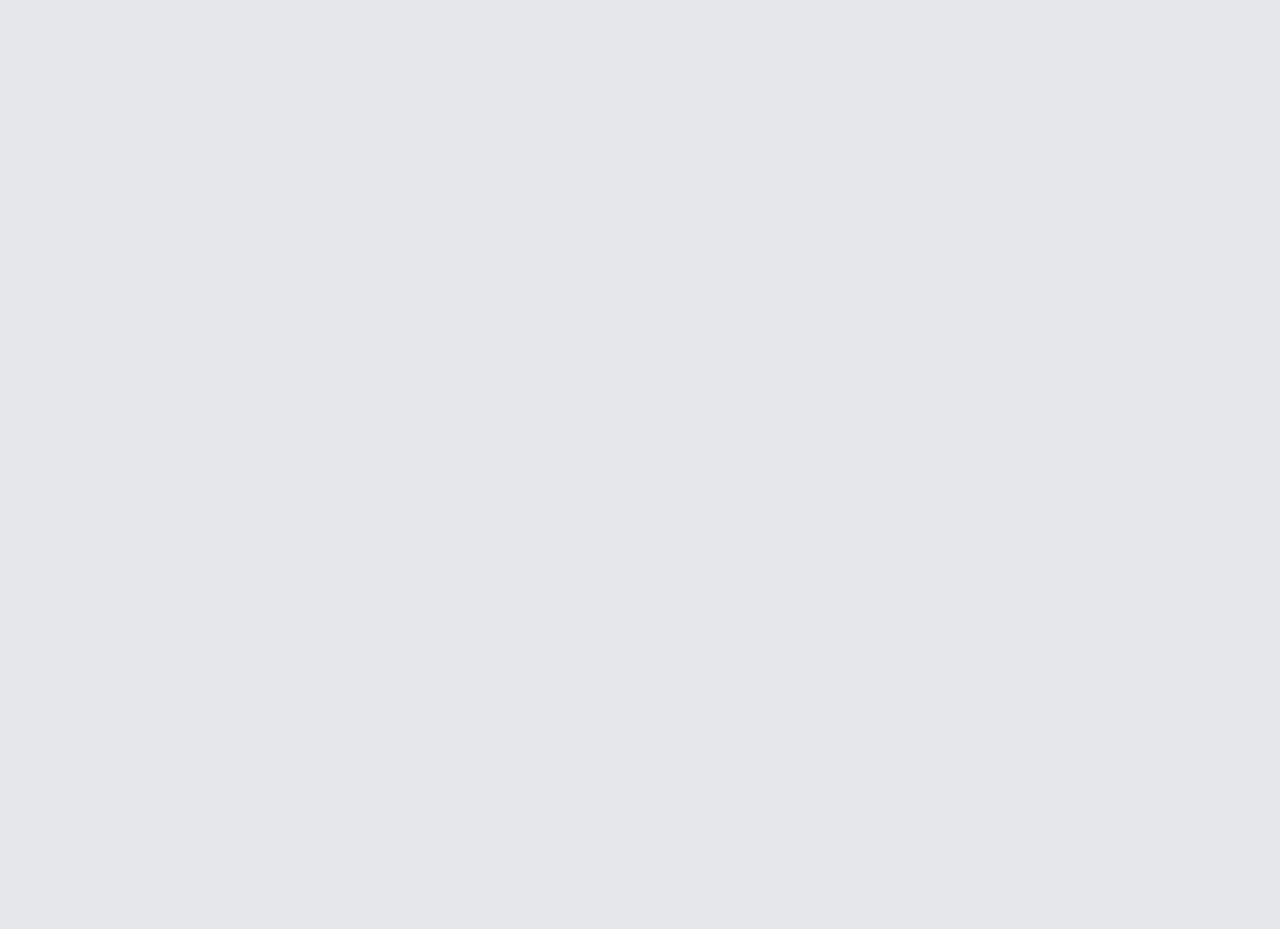
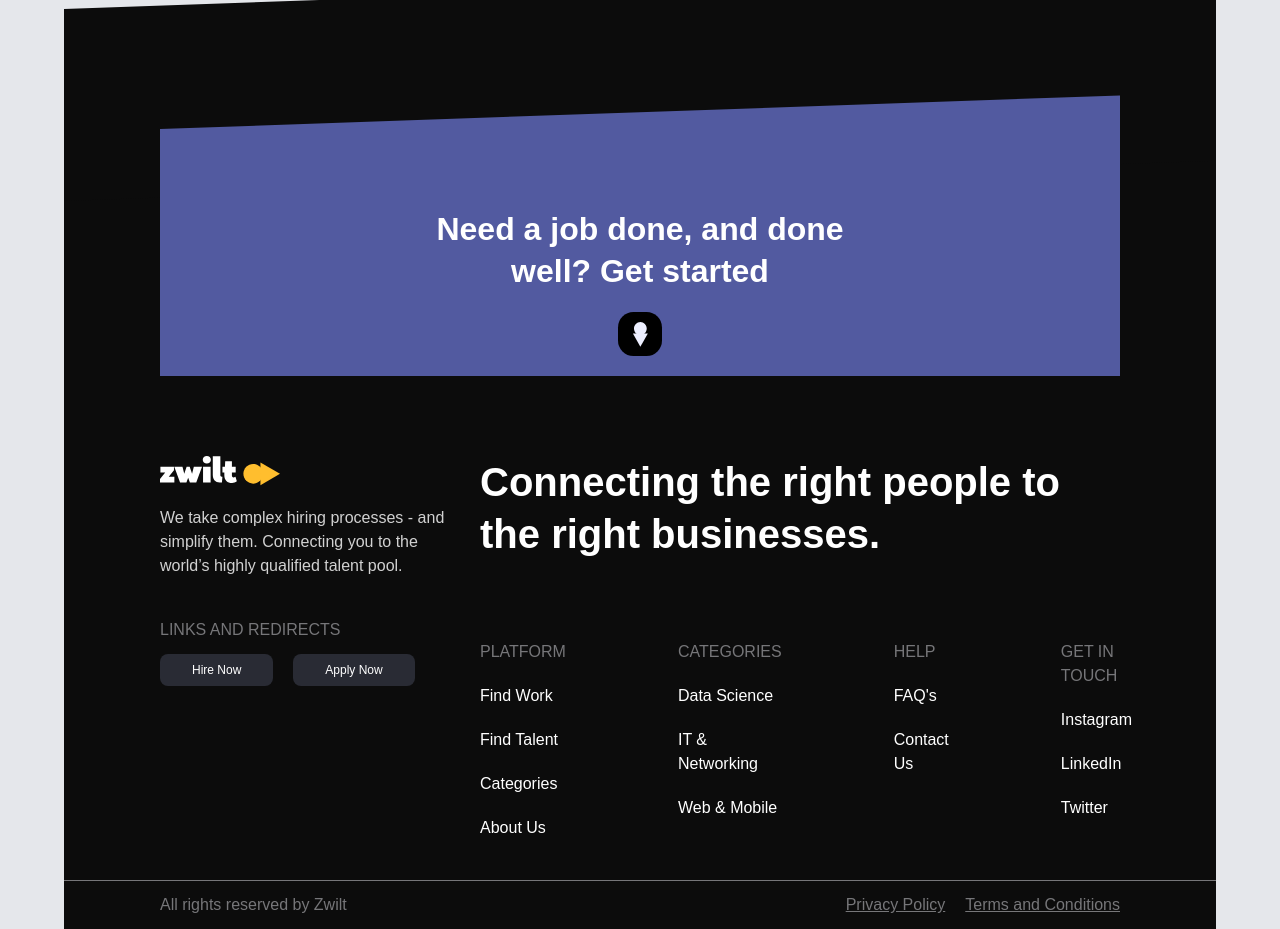
Before and after one commit to ChuksJoshuaa/punch-frontend-task, a React (Vite) app: page / in a window 1280 px wide. Shown: the part 5340-6269 px from the top of the page. Before the commit the page ends 5333 px from the top, so only its background shows below. Built offline with nearby package versions, Linux system fonts and the light colour scheme; a web font is replaced by a local one.

Commit message:
footer ui completed

```diff
--- a/src/components/Footer.tsx
+++ b/src/components/Footer.tsx
@@ -1,5 +1,169 @@
 const Footer = () => {
-  return <div>Footer</div>;
+  return (
+    <div
+      className="relative pt-10"
+      style={{
+        marginTop: "80px",
+        background: "linear-gradient(rgb(12, 12, 12) 0%, rgb(12, 12, 12) 100%)",
+      }}
+    >
+      <div
+        className="absolute top-0 left-0 w-full h-48 bg-blue-500 transform -skew-y-2 origin-top-left"
+        style={{ zIndex: 10, backgroundColor: "rgb(12, 12, 12)" }}
+      ></div>
+      <div className="mx-auto w-5/6 relative mt-10">
+        <div
+          className="absolute top-0 left-0 w-full h-48 bg-blue-500 transform -skew-y-2 origin-top-left"
+          style={{ zIndex: 10, backgroundColor: "rgb(82, 90, 160)" }}
+        ></div>
+        <div
+          className="relative z-10 mx-auto w-full px-10 flex items-center justify-center pt-20 pb-5 mt-20"
+          style={{ backgroundColor: "rgb(82, 90, 160)", zIndex: 20 }}
+        >
+          <div className="flex flex-col justify-center items-center">
+            <div
+              className="font-bold text-center text-white"
+              style={{ fontSize: "2rem", lineHeight: "1.3" }}
+            >
+              Need a job done, and done <br /> well? Get started
+            </div>
+            <div className="flex gap-3 items-center mt-5">
+              <div
+                className="flex justify-center items-center rounded-full overflow-hidden bg-black h-11 w-11"
+                style={{ borderRadius: "35%" }}
+              >
+                <svg
+                  width="16"
+                  height="26"
+                  viewBox="0 0 16 26"
+                  fill="none"
+                  xmlns="http://www.w3.org/2000/svg"
+                >
+                  <path
+                    d="M8.36366 14.22C4.8405 14.22 1.98442 11.2404 1.98442 7.56486C1.98442 3.8893 4.8405 0.909667 8.36366 0.909668C11.8868 0.909668 14.7429 3.8893 14.7429 7.56486C14.7429 11.2404 11.8868 14.22 8.36366 14.22Z"
+                    fill="#EDEFFF"
+                  />
+                  <path
+                    d="M0.890834 12.5087L15.8365 12.5087L8.36366 25.8191L0.890834 12.5087Z"
+                    fill="#EDEFFF"
+                  />
+                </svg>
+              </div>
+            </div>
+          </div>
+        </div>
+        <div className="flex flex-col md:flex-row gap-8 w-full mx-auto mt-20 text-white">
+          <div className="w-full md:w-2/6">
+            <svg
+              width="120"
+              height="30"
+              viewBox="0 0 120 30"
+              fill="none"
+              xmlns="http://www.w3.org/2000/svg"
+            >
+              <path
+                d="M0 26.4321V22.8794L5.21521 16.4845H0.403758V10.8002H13.9633V14.3529L8.74809 20.7478H14.3671V26.4321H0Z"
+                fill="white"
+              />
+              <path
+                d="M20.0654 26.4321L14.2782 10.8002H22.488L24.2376 17.6569L26.6265 10.8002H29.6883L32.0772 17.6569L33.8268 10.8002H42.0366L36.2494 26.4321H29.8902L28.1742 21.636L26.4246 26.4321H20.0654Z"
+                fill="white"
+              />
+              <path
+                d="M49.7419 6.50145C48.9792 7.1883 48.0035 7.53173 46.8146 7.53173C45.6258 7.53173 44.65 7.1883 43.8874 6.50145C43.1247 5.79091 42.7434 4.87905 42.7434 3.76587C42.7434 2.65268 43.1247 1.75267 43.8874 1.06581C44.65 0.35527 45.6258 0 46.8146 0C48.0035 0 48.9792 0.35527 49.7419 1.06581C50.5045 1.75267 50.8859 2.65268 50.8859 3.76587C50.8859 4.87905 50.5045 5.79091 49.7419 6.50145ZM43.0462 26.4321V10.8002H50.6167V26.4321H43.0462Z"
+                fill="white"
+              />
+              <path
+                d="M59.6563 26.4321C57.5254 26.4321 55.843 25.7808 54.6093 24.4781C53.398 23.1755 52.7924 21.3873 52.7924 19.1135V0.142108H60.3629V18.9004C60.3629 19.5162 60.4863 20.0017 60.733 20.357C61.0022 20.6886 61.3498 20.8544 61.776 20.8544H62.4153L61.9443 26.4321H59.6563Z"
+                fill="white"
+              />
+              <path
+                d="M75.4696 20.8188L76.8491 25.3308C75.3463 26.4676 73.7537 27.0361 72.0713 27.0361C69.6712 27.0361 67.7758 26.3374 66.3851 24.94C65.0168 23.5426 64.3326 21.6241 64.3326 19.1846V16.4845H62.4484V10.8002H64.9383L65.2074 5.32906H71.9031V10.8002H75.7052V16.4845H71.9031V19.1846C71.9031 19.8715 72.0377 20.4162 72.3069 20.8188C72.5985 21.1978 72.991 21.3873 73.4845 21.3873C74.0228 21.3873 74.6845 21.1978 75.4696 20.8188Z"
+                fill="white"
+              />
+              <path
+                d="M102.956 17.8619C102.956 23.2584 98.5782 27.6331 93.1774 27.6331C87.7766 27.6331 83.3984 23.2584 83.3984 17.8619C83.3984 12.4653 87.7766 8.0906 93.1774 8.0906C98.5782 8.0906 102.956 12.4653 102.956 17.8619Z"
+                fill="#FFBE2E"
+              />
+              <path
+                d="M100.442 29.3082V6.41553L120 17.8619L100.442 29.3082Z"
+                fill="#FFBE2E"
+              />
+            </svg>
+
+            <div className="mt-5" style={{ color: "rgb(209, 209, 209)" }}>
+              We take complex hiring processes - and simplify them. Connecting
+              you to the world’s highly qualified talent pool.
+            </div>
+            <div className="mt-10">
+              <div style={{ color: "rgb(118, 118, 121)" }}>
+                LINKS AND REDIRECTS
+              </div>
+              <div className="flex gap-5 mt-3">
+                <button
+                  className="px-8 py-2 text-xs rounded-lg"
+                  style={{ backgroundColor: "rgb(41, 43, 52)" }}
+                >
+                  Hire Now
+                </button>
+                <button
+                  className="px-8 py-2 text-xs rounded-lg"
+                  style={{ backgroundColor: "rgb(41, 43, 52)" }}
+                >
+                  Apply Now
+                </button>
+              </div>
+            </div>
+          </div>
+          <div className="w-full md:w-4/6">
+            <div
+              className="text-white font-bold"
+              style={{ fontSize: "2.5rem", lineHeight: "1.3" }}
+            >
+              Connecting the right people to <br /> the right businesses.
+            </div>
+            <div className="flex flex-col md:flex-row gap-5 md:gap-28 mt-20">
+              <div className="flex flex-col gap-5">
+                <div style={{ color: "rgb(118, 118, 121)" }}>PLATFORM</div>
+                <div>Find Work</div>
+                <div>Find Talent</div>
+                <div>Categories</div>
+                <div>About Us</div>
+              </div>
+              <div className="flex flex-col gap-5">
+                <div style={{ color: "rgb(118, 118, 121)" }}>CATEGORIES</div>
+                <div>Data Science</div>
+                <div>IT & Networking</div>
+                <div>Web & Mobile</div>
+              </div>
+              <div className="flex flex-col gap-5">
+                <div style={{ color: "rgb(118, 118, 121)" }}>HELP</div>
+                <div>FAQ's</div>
+                <div>Contact Us</div>
+              </div>
+              <div className="flex flex-col gap-5">
+                <div style={{ color: "rgb(118, 118, 121)" }}>GET IN TOUCH</div>
+                <div>Instagram</div>
+                <div>LinkedIn</div>
+                <div>Twitter</div>
+              </div>
+            </div>
+          </div>
+        </div>
+      </div>
+      <hr className="mt-10" style={{ borderColor: "rgb(118, 118, 121)" }} />
+      <div
+        className="w-5/6 mt-3 pb-3 flex flex-col md:flex-row justify-between mx-auto"
+        style={{ color: "rgb(118, 118, 121)" }}
+      >
+        <div>All rights reserved by Zwilt</div>
+        <div className="flex gap-5">
+          <div className="underline">Privacy Policy</div>
+          <div className="underline">Terms and Conditions</div>
+        </div>
+      </div>
+    </div>
+  );
 };
 
 export default Footer;
```
